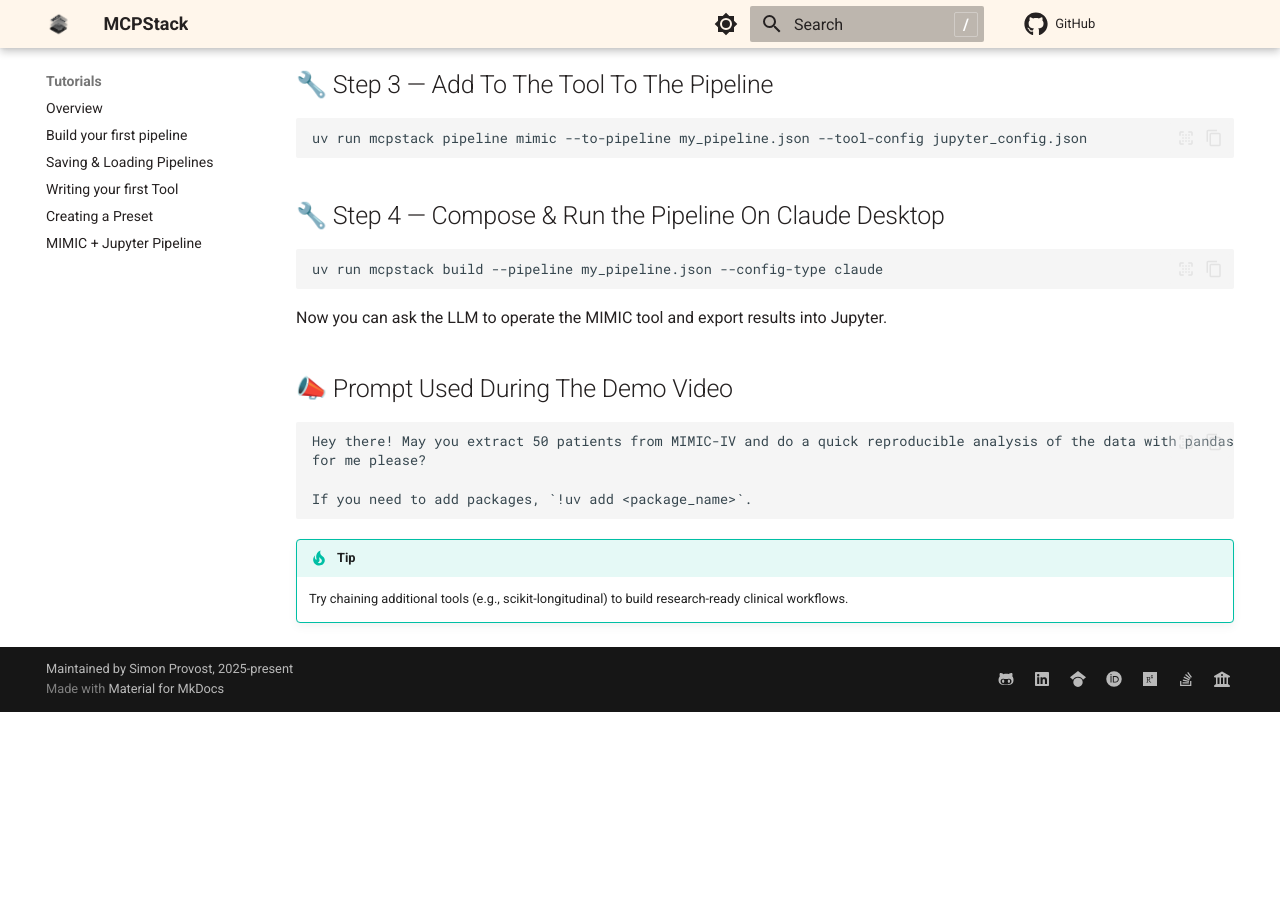
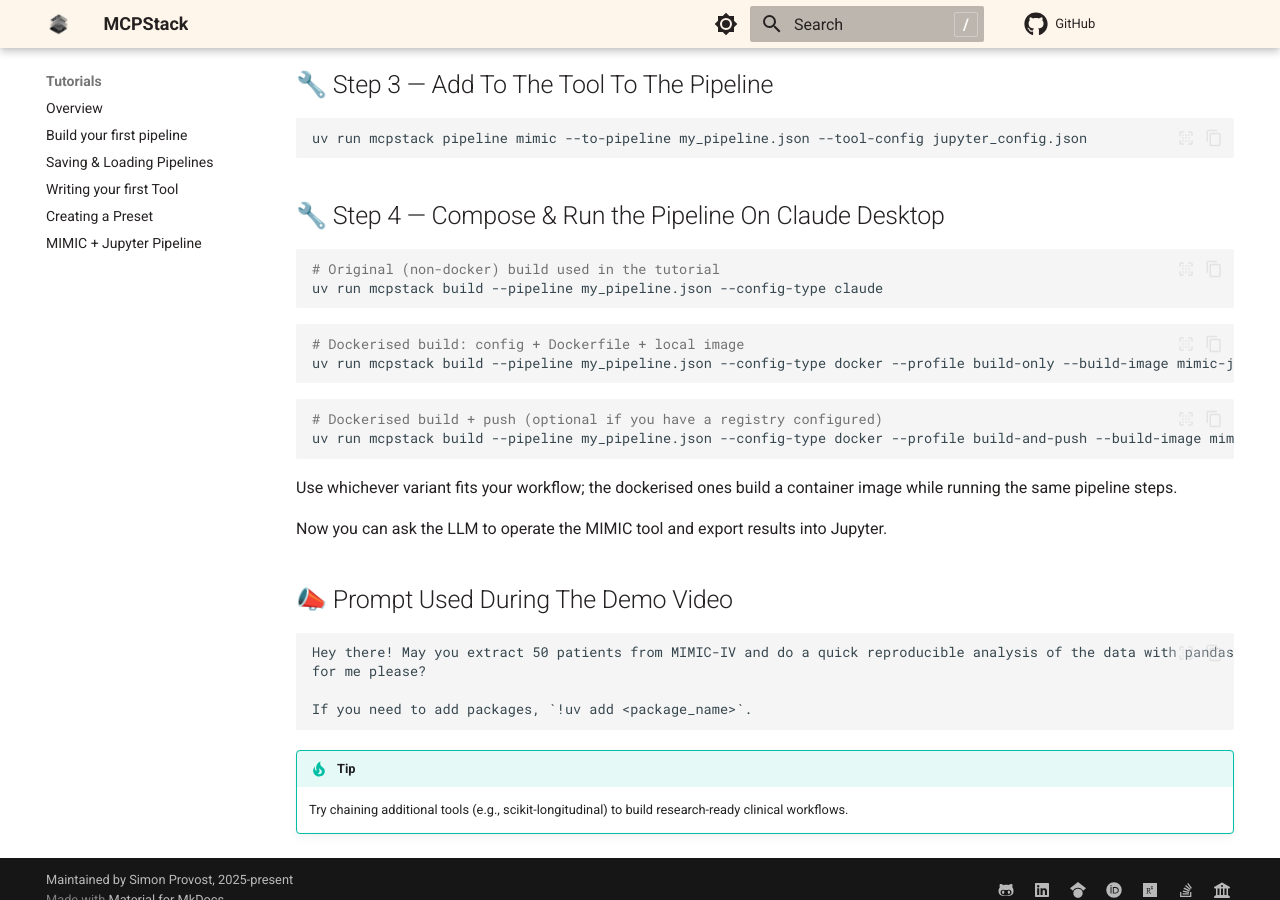
Before and after one commit to MCP-Pipeline/MCPStack, an MkDocs documentation site: the page built from docs/tutorials/mimic-jupyter.md, in a window 1280 px wide and 900 px high, scrolled down 1521 px. Built offline with MkDocs 1.6.1 and Material for MkDocs 9.7.7, drawn with Linux system fonts in a browser that asks for light colours; plug-ins that fetch from the network failed and are left out; comment, search, counter and statistics services are not loaded; before the commit the page ends 2233 px from its top, so only the background shows below that.

Commit message:
docs: add docker profile workflow to MIMIC tutorial

````diff
--- a/docs/tutorials/mimic-jupyter.md
+++ b/docs/tutorials/mimic-jupyter.md
@@ -49,8 +49,21 @@
 ## 🔧 Step 4 — Compose & Run the Pipeline On Claude Desktop
 
 ```bash
+# Original (non-docker) build used in the tutorial
 uv run mcpstack build --pipeline my_pipeline.json --config-type claude
 ```
+
+```bash
+# Dockerised build: config + Dockerfile + local image
+uv run mcpstack build --pipeline my_pipeline.json --config-type docker --profile build-only --build-image mimic-jupyter:latest
+```
+
+```bash
+# Dockerised build + push (optional if you have a registry configured)
+uv run mcpstack build --pipeline my_pipeline.json --config-type docker --profile build-and-push --build-image mimic-jupyter:latest --docker-push
+```
+
+Use whichever variant fits your workflow; the dockerised ones build a container image while running the same pipeline steps.
 
 Now you can ask the LLM to operate the MIMIC tool and export results into Jupyter.
 
````
